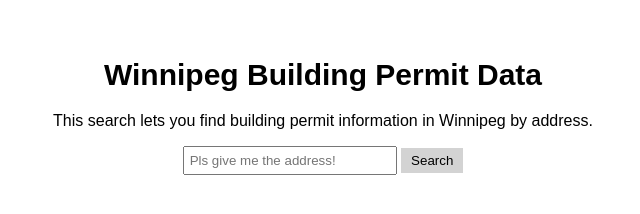
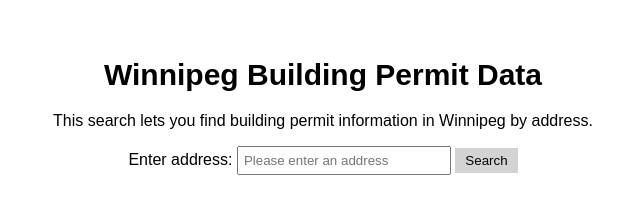
Before and after one commit to ydu6rrc/COMP-2230-Assignment-5, a plain HTML site: page index.html in a window 1280 px wide. Shown: the whole page, without its empty margins (317-957 px from the left). Drawn offline with Linux system fonts and the light colour scheme.

Commit message:
Fixed the accessibility for the html.

```diff
--- a/index.html
+++ b/index.html
@@ -7,16 +7,29 @@
     <link rel="stylesheet" href="styles.css" />
   </head>
   <body>
-    <h1 class="title">Winnipeg Building Permit Data</h1>
-    <p>
-      This search lets you find building permit information in Winnipeg by
-      address.
-    </p>
+    <header>
+      <h1 class="title">Winnipeg Building Permit Data</h1>
+      <p>
+        This search lets you find building permit information in Winnipeg by
+        address.
+      </p>
+    </header>
 
-    <input class="search" type="text" placeholder="Pls give me the address!" />
-    <button class="search-btn">Search</button>
+    <main>
+      <form>
+        <label for="search">Enter address:</label>
+        <input
+          id="search"
+          class="search"
+          type="text"
+          placeholder="Please enter an address"
+          aria-label="Search address"
+        />
+        <button class="search-btn" type="button">Search</button>
+      </form>
 
-    <div class="results"></div>
+      <div class="results" aria-live="polite"></div>
+    </main>
 
     <script src="script.js"></script>
   </body>
```
